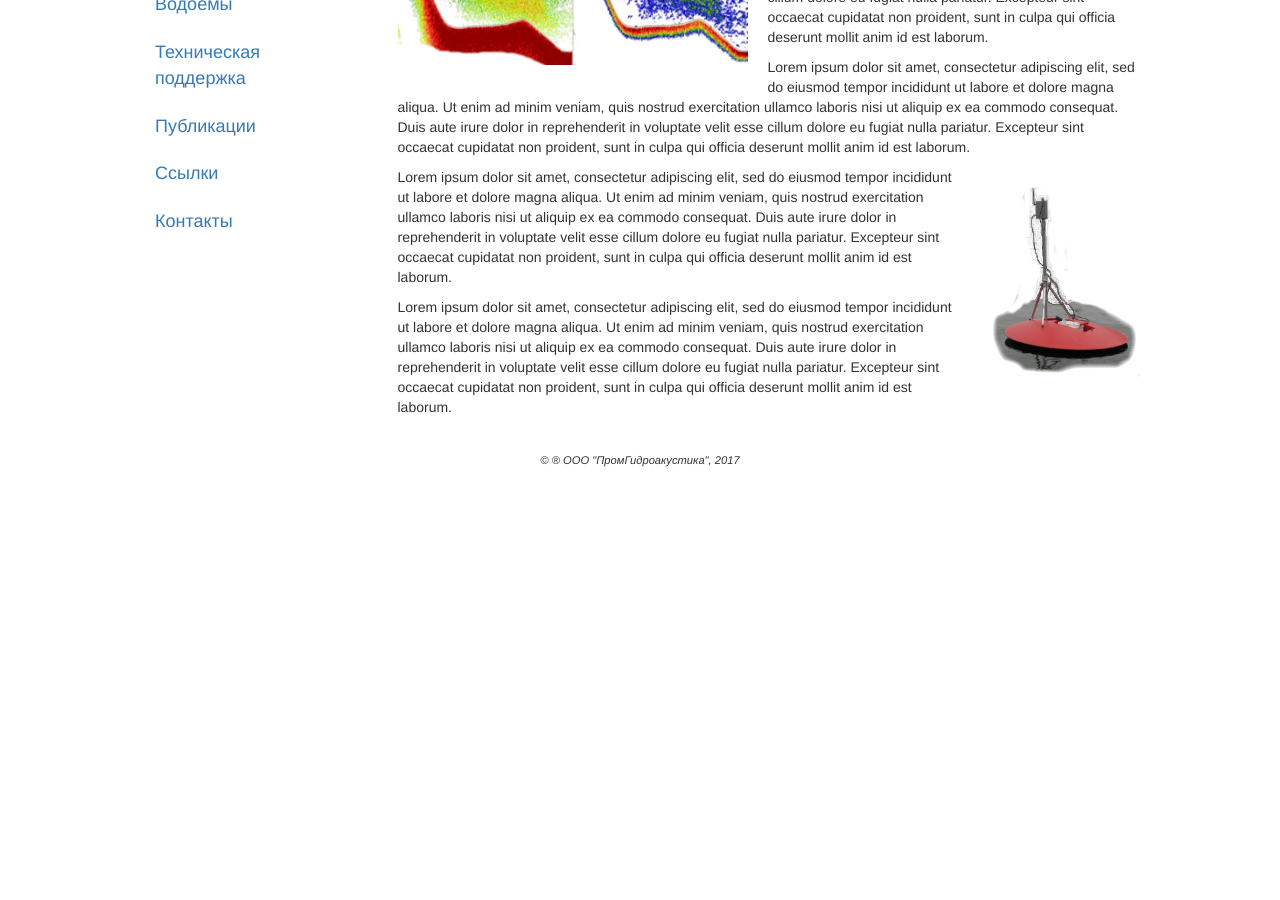
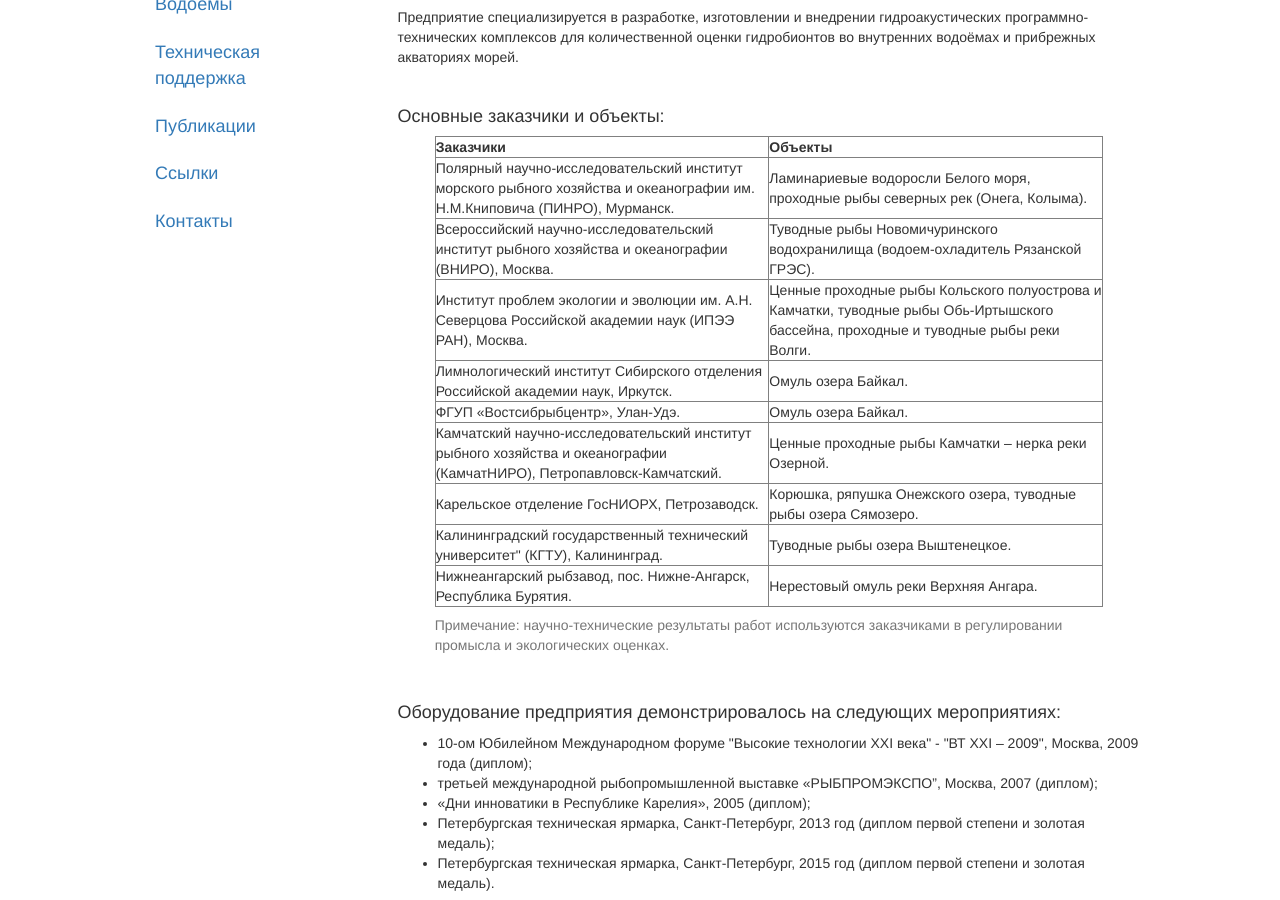
Before and after one commit to DaggLo/prom_hydro_acoustic, a plain HTML site: page index.html in a window 1280 px wide. Shown: the part 288-1188 px from the top of the page. Before the commit the page ends 800 px from the top, so only its background shows below. Drawn offline with Linux system fonts and the light colour scheme.

Commit message:
feat: Index.html in beta.

```diff
--- a/index.html
+++ b/index.html
@@ -133,18 +133,113 @@
         </nav>
 
         <main class="col-md-9">
-          <p><img src="img/ind3.png" title="Эхограмма онежской ряпушки" class="main-img-1">
-            Lorem ipsum dolor sit amet, consectetur adipiscing elit, sed do eiusmod tempor incididunt ut labore et dolore magna aliqua. Ut enim ad minim veniam, quis nostrud exercitation ullamco laboris nisi ut aliquip ex ea commodo consequat. Duis aute irure dolor in reprehenderit in voluptate velit esse cillum dolore eu fugiat nulla pariatur. Excepteur sint occaecat cupidatat non proident, sunt in culpa qui officia deserunt mollit anim id est laborum.
+          <article>
+            <header>
+              <h1 align="center">О компании</h1>
+              <p>
+                Общество с ограниченной ответственностью «Промысловая гидроакустика» (ООО «ПромГидроакустика) организовано
+                в 2005 году.
               </p>
               <p>
-            Lorem ipsum dolor sit amet, consectetur adipiscing elit, sed do eiusmod tempor incididunt ut labore et dolore magna aliqua. Ut enim ad minim veniam, quis nostrud exercitation ullamco laboris nisi ut aliquip ex ea commodo consequat. Duis aute irure dolor in reprehenderit in voluptate velit esse cillum dolore eu fugiat nulla pariatur. Excepteur sint occaecat cupidatat non proident, sunt in culpa qui officia deserunt mollit anim id est laborum.
+                Предприятие специализируется в разработке, изготовлении и внедрении гидроакустических программно-технических
+                комплексов для количественной оценки гидробионтов во внутренних водоёмах и прибрежных акваториях морей.
               </p>
-          <p><img src="img/ind7.png" title="Станция комплекса 'NetCor'" class="main-img-2">
-            Lorem ipsum dolor sit amet, consectetur adipiscing elit, sed do eiusmod tempor incididunt ut labore et dolore magna aliqua. Ut enim ad minim veniam, quis nostrud exercitation ullamco laboris nisi ut aliquip ex ea commodo consequat. Duis aute irure dolor in reprehenderit in voluptate velit esse cillum dolore eu fugiat nulla pariatur. Excepteur sint occaecat cupidatat non proident, sunt in culpa qui officia deserunt mollit anim id est laborum.
+            </header>
+
+            <br>
+
+            <h4>
+              Основные заказчики и объекты:
+            </h4>
+
+            <p>
+              <table width="90%" align="center" border="1">
+                <caption align="bottom">Примечание: научно-технические результаты работ используются заказчиками в регулировании
+                  промысла и экологических оценках.
+                </caption>
+
+                <tr align="left">
+                  <th width="50%">Заказчики</th>
+                  <th>Объекты</th>
+                </tr>
+
+                <tr align="left">
+                  <td width="50%">
+                    Полярный научно-исследовательский институт морского рыбного хозяйства и океанографии
+                    им. Н.М.Книповича (ПИНРО), Мурманск.
+                  </td>
+                  <td>Ламинариевые водоросли Белого моря, проходные рыбы северных рек (Онега, Колыма).</td>
+                </tr>
+
+                <tr align="left">
+                  <td width="50"%>
+                    Всероссийский научно-исследовательский институт рыбного хозяйства и океанографии (ВНИРО),
+                    Москва.
+                  </td>
+                  <td>Туводные рыбы Новомичуринского водохранилища (водоем-охладитель Рязанской ГРЭС).</td>
+                </tr>
+
+                <tr align="left">
+                  <td width="50%">Институт проблем экологии и эволюции им. А.Н. Северцова Российской академии наук (ИПЭЭ РАН), Москва.</td>
+                  <td>
+                    Ценные проходные рыбы Кольского полуострова и Камчатки, туводные рыбы Обь-Иртышского бассейна, проходные
+                    и туводные рыбы реки Волги.
+                  </td>
+                </tr>
+
+                <tr align="left">
+                  <td width="50%">Лимнологический институт Сибирского отделения Российской академии наук, Иркутск.</td>
+                  <td>Омуль озера Байкал.</td>
+                </tr>
+
+                <tr align="left">
+                  <td width="50%">ФГУП «Востсибрыбцентр», Улан-Удэ.</td>
+                  <td>Омуль озера Байкал.</td>
+                </tr>
+
+                <tr align="left">
+                  <td width="50%">
+                    Камчатский научно-исследовательский институт рыбного хозяйства и океанографии
+                    (КамчатНИРО), Петропавловск-Камчатский.
+                  </td>
+                  <td>Ценные проходные рыбы Камчатки – нерка реки Озерной.</td>
+                </tr>
+
+                <tr align="left">
+                  <td width="50%">Карельское отделение ГосНИОРХ, Петрозаводск.</td>
+                  <td>Корюшка, ряпушка Онежского озера, туводные рыбы озера Сямозеро.</td>
+                </tr>
+
+                <tr align="left">
+                  <td width="50%">Калининградский государственный технический университет" (КГТУ), Калининград.</td>
+                  <td>Туводные рыбы озера Выштенецкое.</td>
+                </tr>
+
+                <tr align="left">
+                  <td width="50%">Нижнеангарский рыбзавод, пос. Нижне-Ангарск, Республика Бурятия.</td>
+                  <td>Нерестовый омуль реки Верхняя Ангара.</td>
+                </tr>
+              </table>
             </p>
+
+            <br>
+
+            <h4>
+              Оборудование предприятия демонстрировалось на следующих мероприятиях:
+            </h4>
+
             <p>
-            Lorem ipsum dolor sit amet, consectetur adipiscing elit, sed do eiusmod tempor incididunt ut labore et dolore magna aliqua. Ut enim ad minim veniam, quis nostrud exercitation ullamco laboris nisi ut aliquip ex ea commodo consequat. Duis aute irure dolor in reprehenderit in voluptate velit esse cillum dolore eu fugiat nulla pariatur. Excepteur sint occaecat cupidatat non proident, sunt in culpa qui officia deserunt mollit anim id est laborum.
+              <ul>
+                <li>10-ом Юбилейном Международном форуме "Высокие технологии ХХI века" - "ВТ XXI – 2009", Москва, 2009 года (диплом);</li>
+                <li>третьей международной рыбопромышленной выставке «РЫБПРОМЭКСПО”, Москва, 2007 (диплом);</li>
+                <li>«Дни инноватики в Республике Карелия», 2005 (диплом);</li>
+                <li>Петербургская техническая ярмарка, Санкт-Петербург, 2013 год (диплом первой степени и золотая медаль);</li>
+                <li>Петербургская техническая ярмарка, Санкт-Петербург, 2015 год (диплом первой степени и золотая медаль).</li>
+              </ul>
             </p>
+
+            <br><br><br>
+          </article>
         </main>
       </div>
 
```
Lines whose indentation alone changed are shown as unchanged.
